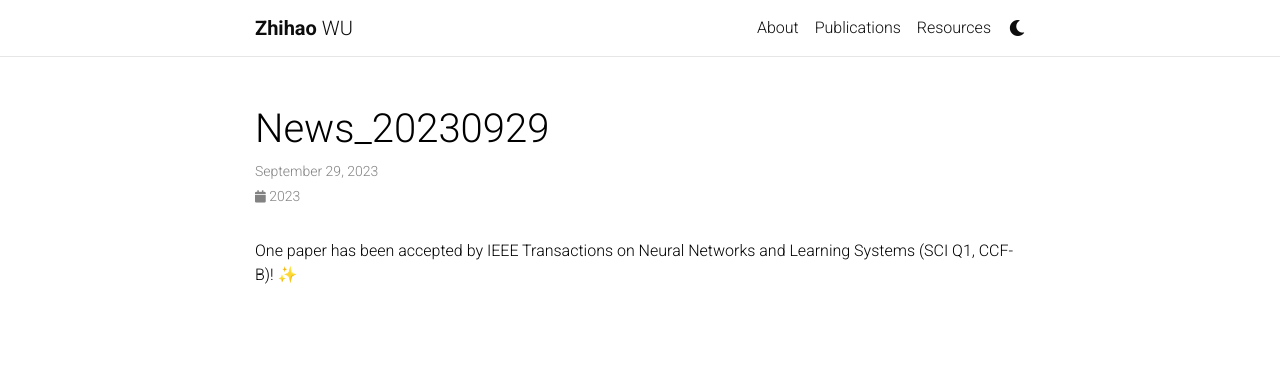
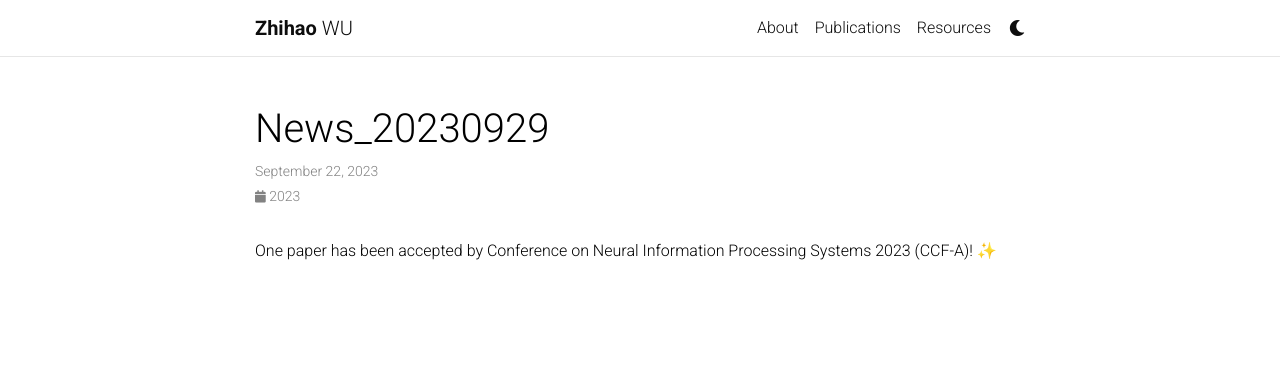
Before and after one commit to huangsuj/huangsuj.github.io, a Jekyll site: the page built from _news/news_20230929.md, in a window 1280 px wide. Shown: the top 373 px of the page. Built offline with Jekyll 4.4.1, drawn with Linux system fonts in a browser that asks for light colours; emoji names are drawn with the system emoji font; comment, search, counter and statistics services are not loaded; a style sheet for code colours, icons or effects is not loaded.

Commit message:
Update news_20230929.md

```diff
--- a/_news/news_20230929.md
+++ b/_news/news_20230929.md
@@ -1,7 +1,7 @@
 ---
 layout: post
-date: 2023-9-29 15:59:00-0400
+date: 2023-9-22 15:59:00-0400
 inline: true
 ---
 
-One paper has been accepted by IEEE Transactions on Neural Networks and Learning Systems (SCI Q1, CCF-B)! :sparkles:
+One paper has been accepted by Conference on Neural Information Processing Systems 2023 (CCF-A)! :sparkles:
```
